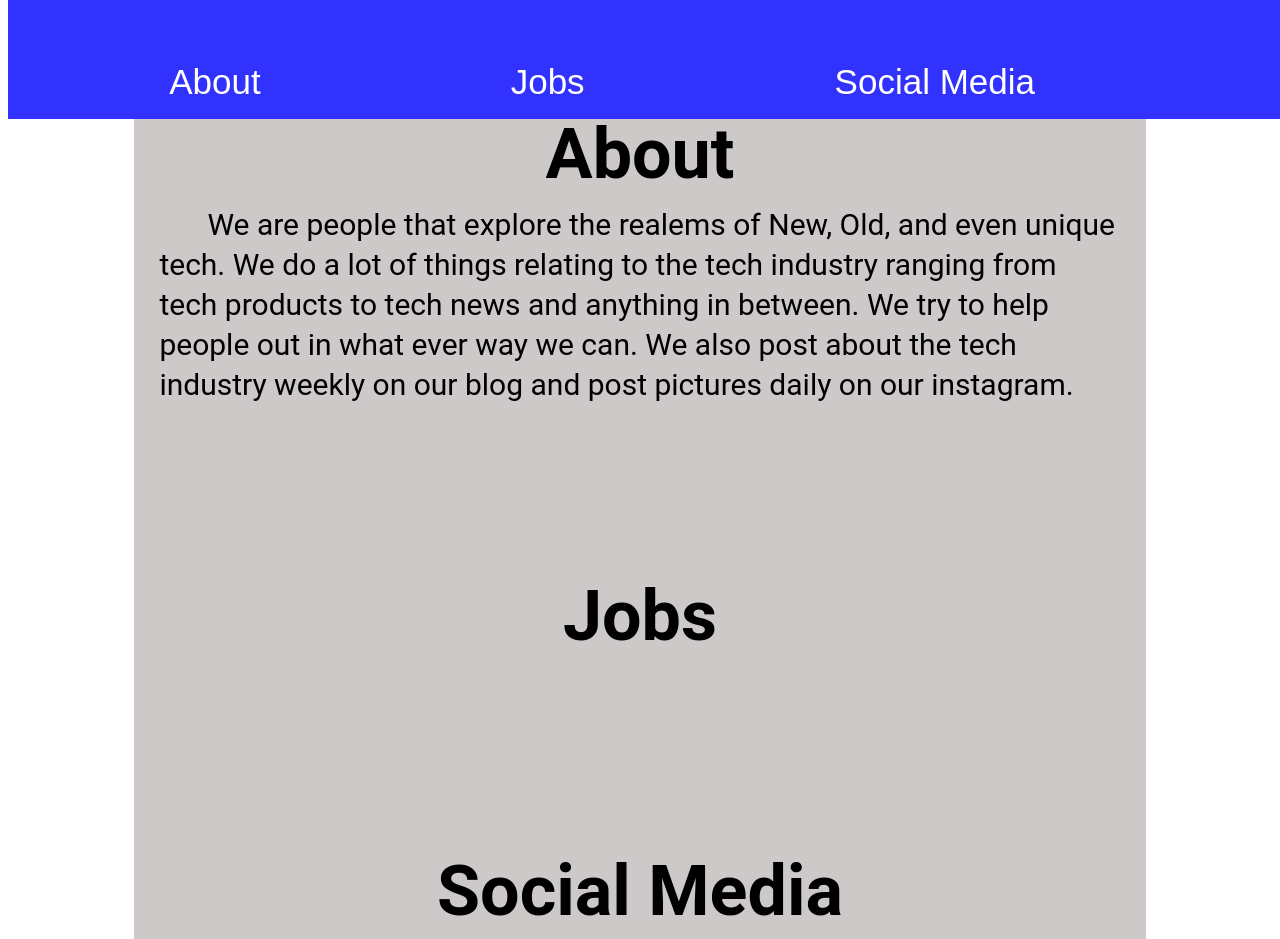
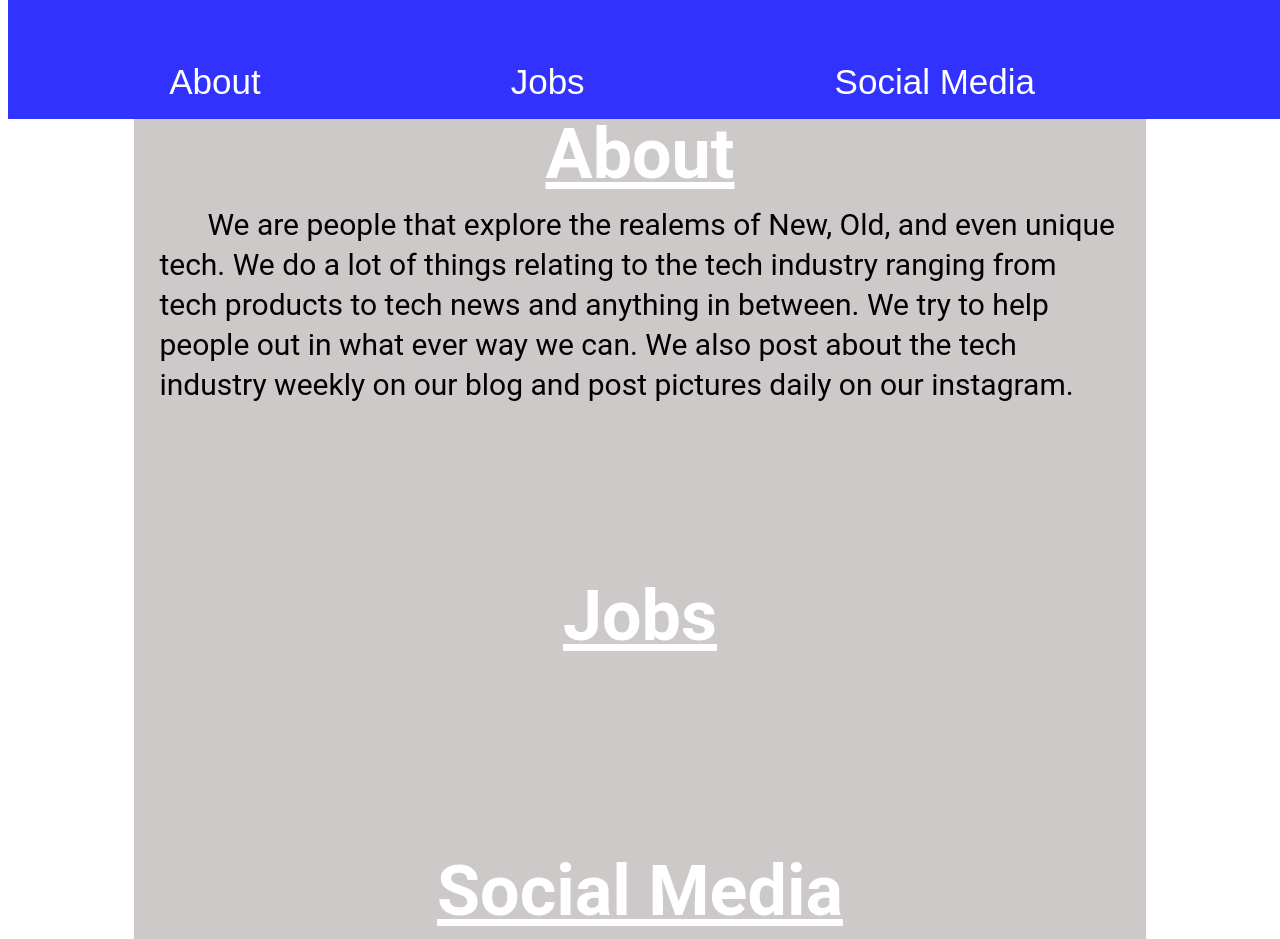
Before and after one commit to JoshuaVink/NevechWorld, a plain HTML site: page index.html in a window 1280 px wide. Shown: the part 93-1032 px from the top of the page. Drawn offline with Linux system fonts and the light colour scheme; grey boxes are pictures that could not be loaded.

Commit message:
fixed hyperlinks

```diff
--- a/index.html
+++ b/index.html
@@ -31,13 +31,13 @@
             </header>
          <main>
              <article class="container">
-               <h2><a><id="About">About</a></h2>
+              <h2 id="About"><a href="#About">About</a></h2>
                 <p class="Aboutp">
                   We are people that explore the realems of New, Old, and even unique tech. We do a lot of things relating to the tech industry ranging from tech products to tech news and anything in between. We try to help people out in what ever way we can. We also post about the tech industry weekly on our blog and post pictures daily on our instagram.
                 </p>
-               <h3><a><id="Jobs">Jobs</a></h3>
+                <h3 id="Jobs"><a href="#Jobs">Jobs</a></h3>
                 <p></p>
-               <h4><a><id="SocialMedia">Social Media</a></h4>
+                <h4 id="SocialMedia"><a href="#SocialMedia">Social Media</a></h4>
                 <a href="https://twitter.com/NevechWorld"><img class="Twitter" src="https://live.staticflickr.com/5782/24045211476_2f3cd414ea_b.jpg" alt="Twitter" style="width: 90px; height: 90px; object-fit: cover;"></a>
                 <a href="https://www.instagram.com/nevechworld/"><img class="Instagram" src="https://upload.wikimedia.org/wikipedia/commons/thumb/e/e7/Instagram_logo_2016.svg/600px-Instagram_logo_2016.svg.png" alt="Instagram" style="width: 90px; height: 90px; object-fit: cover;"></a>
                 <a href="nevech.world/discord"><img class="Discord" src="https://media.discordapp.net/attachments/435948527097610240/570783980400541696/image0.jpg?width=600&height=600" alt="Discord" style="width: 90px; height: 90px; object-fit: cover;"></a>
```
